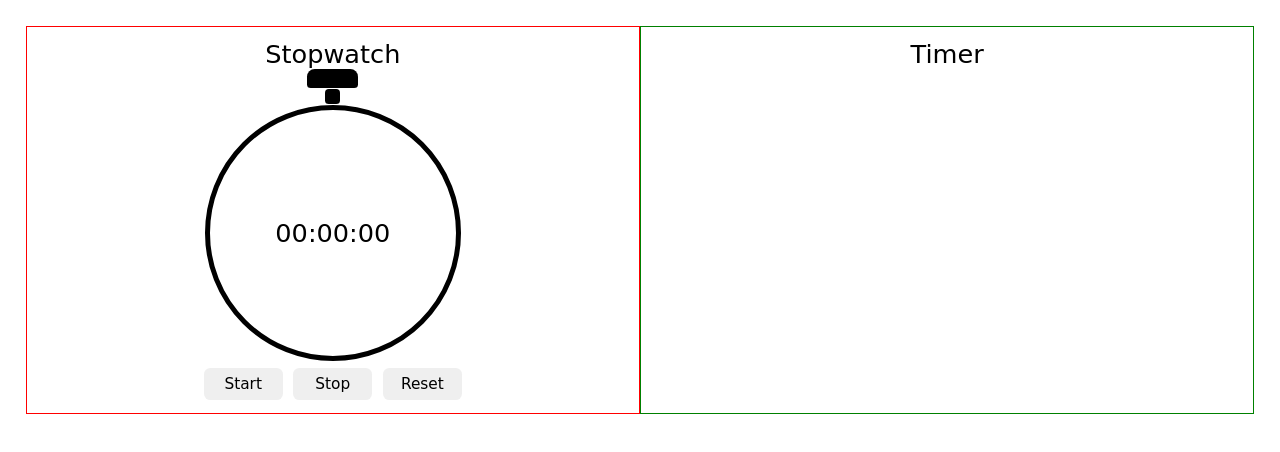
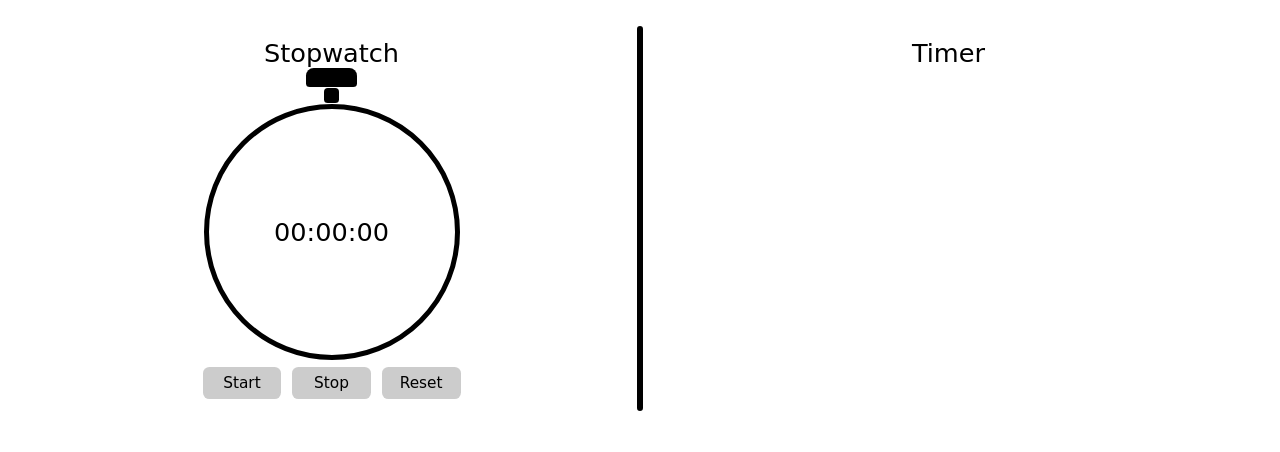
Before and after one commit to vikashkr99/stopwatch_timer, a plain HTML site: page index.html in a window 1280 px wide. Drawn offline with Linux system fonts and the light colour scheme; a web font is replaced by a local one.

Commit message:
stopwatch completed

```diff
--- a/index.css
+++ b/index.css
@@ -21,12 +21,15 @@ body {
 }
 
 .stopwatch {
-    border: solid 1px red;
     padding: 1%;
     flex: 1;
     display: flex;
     flex-direction: column;
     align-items: center;
+}
+
+.stopwatch p {
+    margin-bottom: 5%`;
 }
 
 .top {
@@ -70,12 +73,19 @@ button {
     margin: 0 2%;
     cursor: pointer;
     font-family: 'Baloo Bhaijaan 2', cursive;
+    background: #ccc;
     border: none;
     border-radius: 0.5vw;
 }
 
+.seperator {
+    width: 0.4vw;
+    border: solid 2px black;
+    background: black;
+    border-radius: 20px;
+}
+
 .timer {
-    border: solid 1px green;
     flex: 1;
     padding: 1%;
     display: flex;
--- a/index.html
+++ b/index.html
@@ -27,6 +27,7 @@
             <button id="resetbtn">Reset</button>
         </div>
     </div>
+    <div class="seperator"></div>
     <div class="timer">
         <p>Timer</p>
     </div>
```
